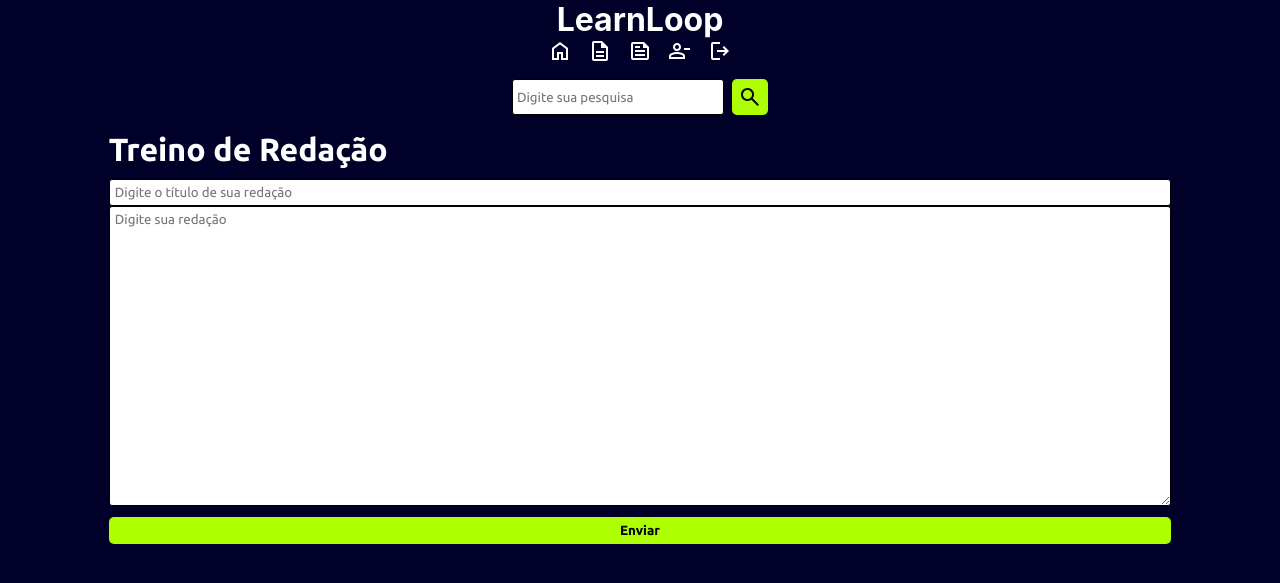
After one commit to guxtavodev/learnloop, a Flask app: page /avaliar-redacao in a window 1280 px wide. The commit adds this page. Shown: the top 583 px of the page. Run offline with Flask 3, Linux system fonts and the light colour scheme; some libraries are stand-ins or nearby versions; some web fonts are replaced.

Commit message:
Update: avaliador de redação

```diff
--- a/app/routes/artigos.py
+++ b/app/routes/artigos.py
@@ -9,10 +9,17 @@ import markdown
 import os
 from docx import Document
 import json
+import openai
+
+openai.api_key = os.environ["OPENAI"]
 
 @artigos_bp.route("/")
 def homepage():
   return render_template("index.html")
+
+@artigos_bp.route("/avaliar-redacao")
+def redacion():
+  return render_template("treino-redacao.html")
 
 # Rota para criar um artigo (pode ser acessada via POST ou GET)
 @artigos_bp.route("/create-artigo", methods=["POST", "GET"])
@@ -190,3 +197,29 @@ def feed_artigos():
     # Lógica para obter e exibir o feed de artigos normais
     artigos = Artigo.query.all()
     return render_template("feed.html", artigos=artigos, feciba_results=None)
+
+@artigos_bp.route("/learn-ai/redacao", methods=["POST"])
+def gerarAvaliacaoPorIa():
+  data = request.get_json()
+  user_message = {"role": "user", "content": f"Título: {data['title']} \n Redação: {data['content']}"}
+
+  # Defina a conversa com a mensagem do sistema e a mensagem do usuário
+  conversation = [
+      {"role": "system", "content": "Você é uma IA que avalia redações, foque nas informações do usuário, e forneça insights com base em redações nota mil no ENEM"},
+      user_message
+  ]
+
+  # Obtenha a resposta do GPT-3
+  response = openai.ChatCompletion.create(
+      model="gpt-3.5-turbo",
+      messages=conversation
+  )
+
+  # Obtenha a mensagem de resposta do assistente
+  assistant_response = response.choices[0].message["content"]
+  print(assistant_response)
+
+  return jsonify({
+    "msg": "success",
+    "response": assistant_response
+  })
--- /dev/null
+++ b/app/static/js/redacao.js
@@ -0,0 +1,15 @@
+function redacao() {
+  var title = document.getElementById("titulo")
+  var conteudo = document.getElementById("conteudo")
+
+  axios.post("/learn-ai/redacao", {
+    title: title.value,
+    content: conteudo.value
+}).then((r) => {
+  if (r.data.msg === "success") {
+    document.getElementById("resposta").innerHTML = r.data.response
+  } else {
+    document.getElementById("resposta").innerHTML = "Erro ao enviar redação"
+  }
+})
+}
--- a/app/templates/index.html
+++ b/app/templates/index.html
@@ -35,7 +35,7 @@
   <h3>O que você quer fazer?</h3>
   <div class="mapa-btn">
     <button onclick="window.location.href='/feed/duvidas'">Fórum de Dúvidas</button>
-    <button>Treino de redação</button>
+    <button onclick="window.location.href = '/avaliar-redacao'">Treino de redação</button>
     <button onclick="window.location.href= '/plan'">LearnPlan</button>
     <button onclick="window.location.href = '/feed/projetos-feciba'">Projetos FECIBA</button>
   </div>
--- /dev/null
+++ b/app/templates/treino-redacao.html
@@ -0,0 +1,40 @@
+{% extends 'base.html' %}
+
+{% block title %}LearnLoop One{% endblock %}
+
+{% block styled %}
+<style>
+  .form {
+    display: flex;
+    flex-direction: column;
+  }
+
+  .form input, textarea {
+    width: 100%;
+  }
+</style>
+{% endblock %}
+
+{% block content %}
+
+<div class="container">
+  <h3>Treino de Redação</h3>
+
+  <div class="form">
+    <input id="titulo" type="text" placeholder="Digite o título de sua redação">
+
+    <textarea id="conteudo" placeholder="Digite sua redação"></textarea>
+  </div>
+  <button onclick="redacao()">Enviar</button>
+</div>
+
+<div class="container">
+  <p id="resposta"></p>
+</div>
+
+<script src="https://cdn.jsdelivr.net/npm/sweetalert2@11"></script>
+
+<script src="https://cdnjs.cloudflare.com/ajax/libs/axios/1.6.0/axios.min.js" integrity="sha512-WrdC3CE9vf1nBf58JHepuWT4x24uTacky9fuzw2g/3L9JkihgwZ6Cfv+JGTtNyosOhEmttMtEZ6H3qJWfI7gIQ==" crossorigin="anonymous" referrerpolicy="no-referrer"></script>
+
+<script src="{{ url_for('static', filename='js/redacao.js') }}"></script>
+{% endblock %}
```
